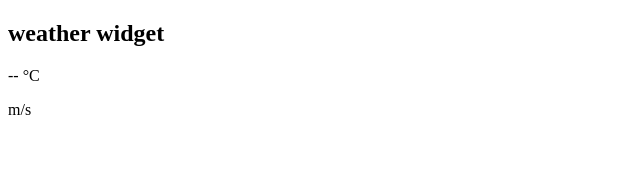
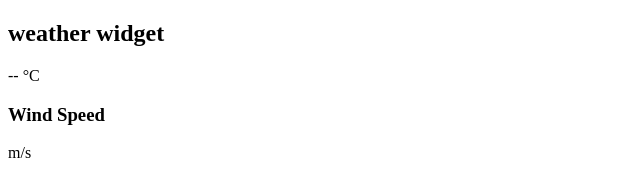
Before and after one commit to mrhl082024/javascript_timer, a plain HTML site: page torsdag_29-08-24/index.html in a window 1280 px wide. Shown: the whole page, without its empty margins (0-640 px from the left). Drawn offline with Linux system fonts and the light colour scheme; no server answers.

Commit message:
la til stuff

```diff
--- a/torsdag_29-08-24/index.html
+++ b/torsdag_29-08-24/index.html
@@ -15,6 +15,8 @@
         <span id="temperature">--</span>
         <span>°C</span>
       </p>
+
+      <h3>Wind Speed</h3>
       <p>
         <span id="windspeed"></span>
         <span>m/s</span>
```
